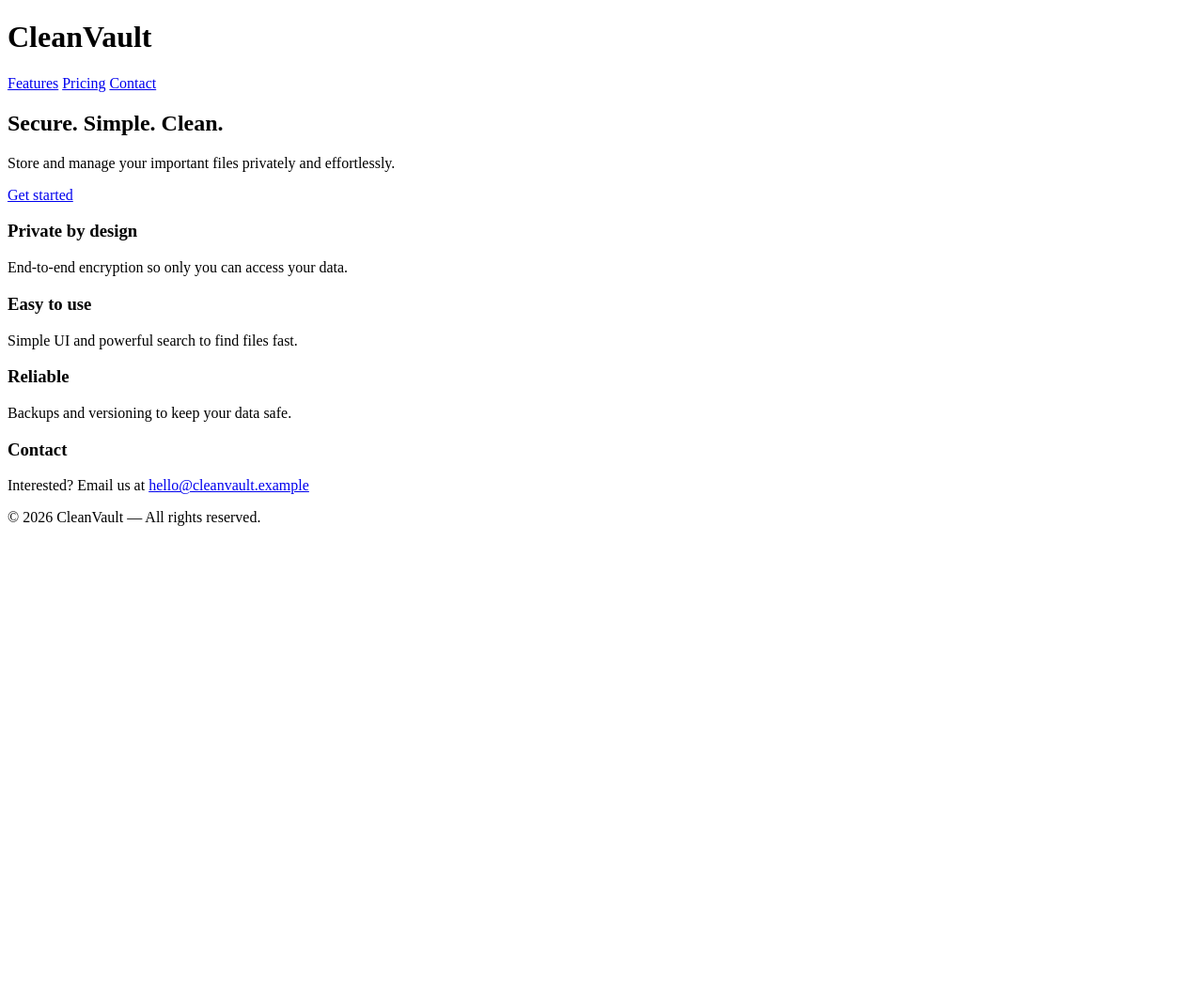
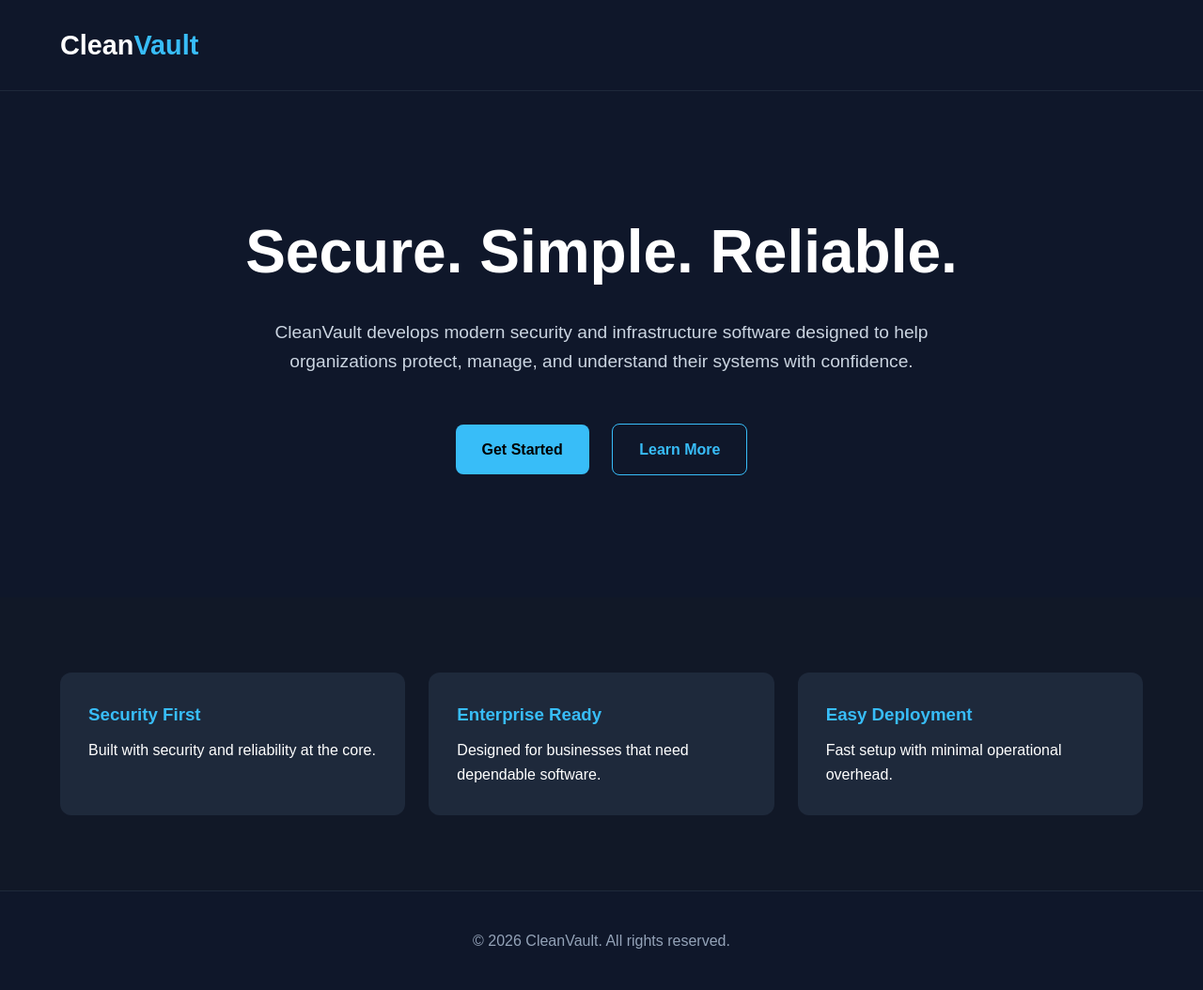
Before and after one commit to cleanvault/cleanvault.github.io, a plain HTML site: page index.html in a window 1280 px wide. Shown: the whole page at 94% size. Before the commit the page ends 800 px from the top, so only its background shows below. Drawn offline with Linux system fonts and the light colour scheme.

Commit message:
Update index.html

```diff
--- a/index.html
+++ b/index.html
@@ -1,58 +1,174 @@
-<!doctype html>
+<!DOCTYPE html>
 <html lang="en">
 <head>
-  <meta charset="utf-8">
-  <meta name="viewport" content="width=device-width,initial-scale=1">
+    <meta charset="UTF-8">
+    <meta name="viewport" content="width=device-width, initial-scale=1.0">
     <title>CleanVault</title>
-  <meta name="description" content="CleanVault — simple, secure storage for your digital life.">
-  <link rel="stylesheet" href="styles.css">
+    <style>
+        * {
+            margin: 0;
+            padding: 0;
+            box-sizing: border-box;
+        }
+
+        body {
+            font-family: Arial, sans-serif;
+            background: #0f172a;
+            color: #fff;
+            line-height: 1.6;
+        }
+
+        .container {
+            width: 90%;
+            max-width: 1200px;
+            margin: auto;
+        }
+
+        header {
+            padding: 25px 0;
+            border-bottom: 1px solid #1e293b;
+        }
+
+        .logo {
+            font-size: 1.8rem;
+            font-weight: bold;
+        }
+
+        .logo span {
+            color: #38bdf8;
+        }
+
+        .hero {
+            padding: 120px 0;
+            text-align: center;
+        }
+
+        .hero h1 {
+            font-size: 4rem;
+            margin-bottom: 20px;
+        }
+
+        .hero p {
+            max-width: 700px;
+            margin: auto;
+            color: #cbd5e1;
+            font-size: 1.2rem;
+        }
+
+        .buttons {
+            margin-top: 40px;
+        }
+
+        .btn {
+            display: inline-block;
+            padding: 14px 28px;
+            text-decoration: none;
+            border-radius: 8px;
+            font-weight: bold;
+            margin: 10px;
+        }
+
+        .primary {
+            background: #38bdf8;
+            color: #000;
+        }
+
+        .secondary {
+            border: 1px solid #38bdf8;
+            color: #38bdf8;
+        }
+
+        .features {
+            padding: 80px 0;
+            background: #111827;
+        }
+
+        .feature-grid {
+            display: grid;
+            grid-template-columns: repeat(auto-fit, minmax(280px, 1fr));
+            gap: 25px;
+        }
+
+        .card {
+            background: #1e293b;
+            padding: 30px;
+            border-radius: 12px;
+        }
+
+        .card h3 {
+            margin-bottom: 10px;
+            color: #38bdf8;
+        }
+
+        footer {
+            padding: 40px 0;
+            text-align: center;
+            border-top: 1px solid #1e293b;
+            color: #94a3b8;
+        }
+    </style>
 </head>
 <body>
-  <header class="site-header">
+
+<header>
     <div class="container">
-      <h1 class="logo">CleanVault</h1>
-      <nav class="nav">
-        <a href="#features">Features</a>
-        <a href="#pricing">Pricing</a>
-        <a href="#contact">Contact</a>
-      </nav>
+        <div class="logo">Clean<span>Vault</span></div>
     </div>
 </header>
 
-  <main>
 <section class="hero">
     <div class="container">
-        <h2>Secure. Simple. Clean.</h2>
-        <p>Store and manage your important files privately and effortlessly.</p>
-        <a class="btn" href="#contact">Get started</a>
+        <h1>Secure. Simple. Reliable.</h1>
+
+        <p>
+            CleanVault develops modern security and infrastructure software
+            designed to help organizations protect, manage, and understand
+            their systems with confidence.
+        </p>
+
+        <div class="buttons">
+            <a href="#" class="btn primary">Get Started</a>
+            <a href="#" class="btn secondary">Learn More</a>
+        </div>
     </div>
 </section>
 
-    <section id="features" class="features container">
-      <article class="feature">
-        <h3>Private by design</h3>
-        <p>End-to-end encryption so only you can access your data.</p>
-      </article>
-      <article class="feature">
-        <h3>Easy to use</h3>
-        <p>Simple UI and powerful search to find files fast.</p>
-      </article>
-      <article class="feature">
-        <h3>Reliable</h3>
-        <p>Backups and versioning to keep your data safe.</p>
-      </article>
+<section class="features">
+    <div class="container">
+
+        <div class="feature-grid">
+
+            <div class="card">
+                <h3>Security First</h3>
+                <p>
+                    Built with security and reliability at the core.
+                </p>
+            </div>
+
+            <div class="card">
+                <h3>Enterprise Ready</h3>
+                <p>
+                    Designed for businesses that need dependable software.
+                </p>
+            </div>
+
+            <div class="card">
+                <h3>Easy Deployment</h3>
+                <p>
+                    Fast setup with minimal operational overhead.
+                </p>
+            </div>
+
+        </div>
+
+    </div>
 </section>
 
-    <section id="contact" class="contact container">
-      <h3>Contact</h3>
-      <p>Interested? Email us at <a href="mailto:hello@cleanvault.example">hello@cleanvault.example</a></p>
-    </section>
-  </main>
-
-  <footer class="site-footer">
+<footer>
     <div class="container">
-      <p>&copy; 2026 CleanVault — All rights reserved.</p>
+        © 2026 CleanVault. All rights reserved.
     </div>
 </footer>
+
 </body>
 </html>
```
Lines whose indentation alone changed are shown as unchanged.
